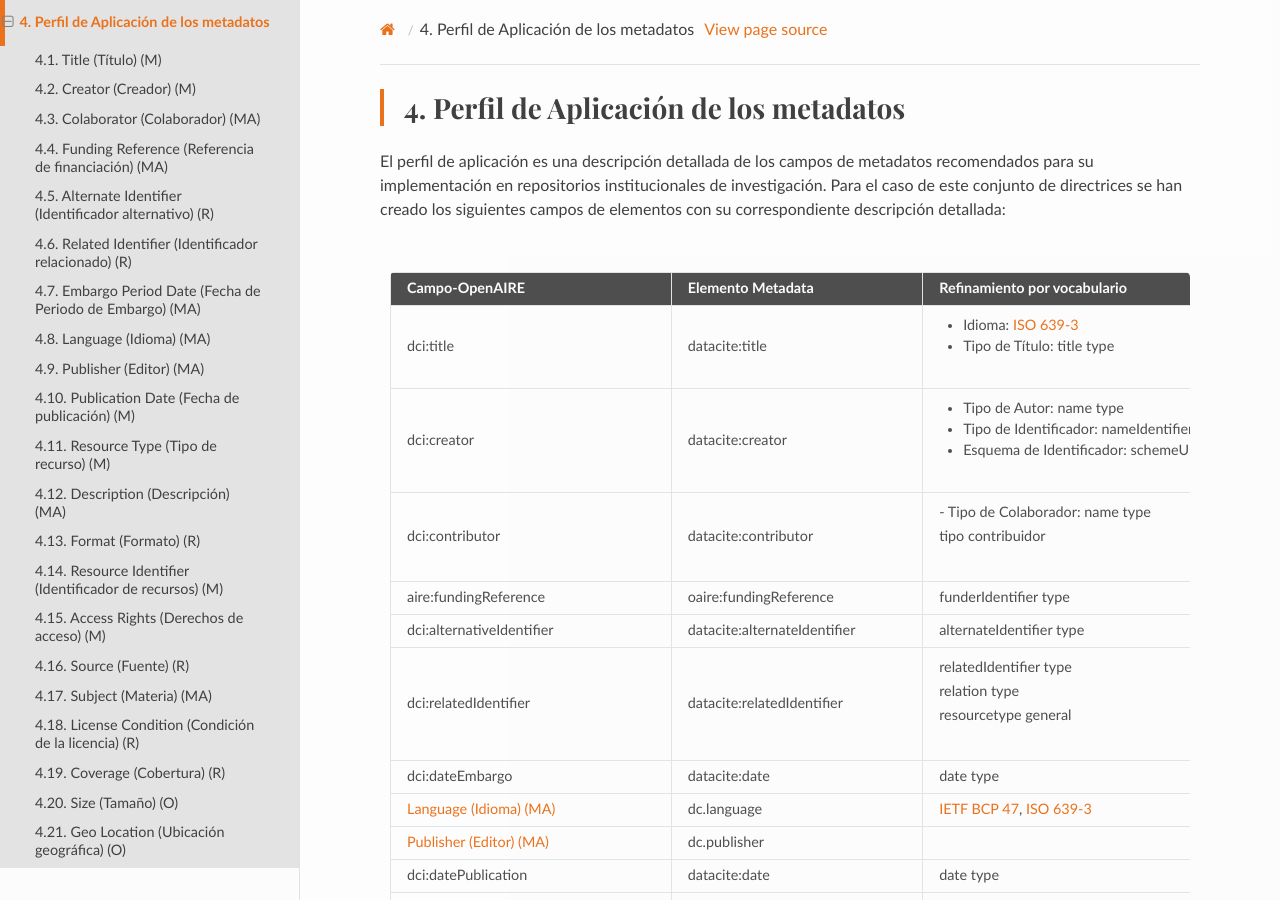
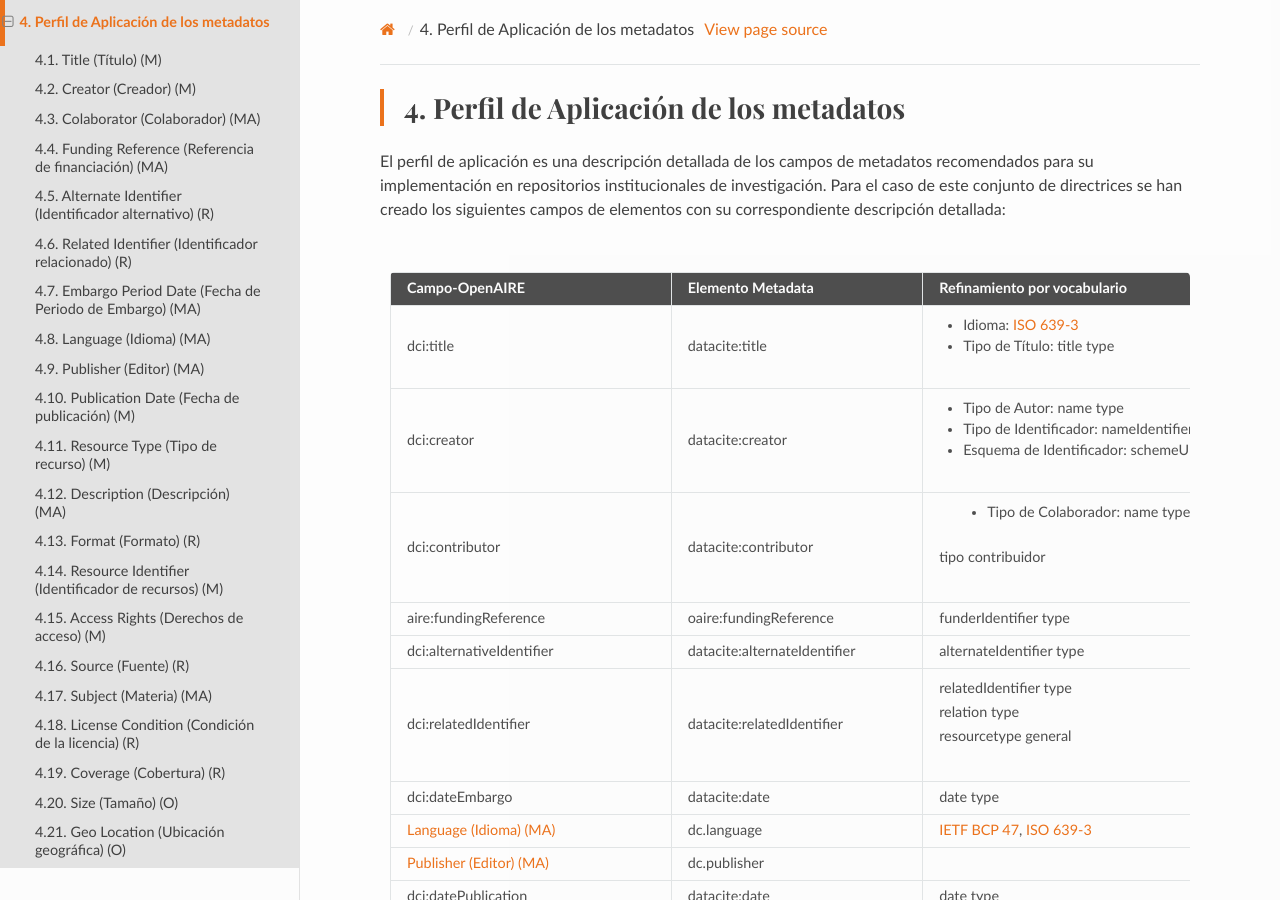
Before and after one commit to rcic/openaire4, a Sphinx documentation site: the page built from docs/descGenPer.rst, in a window 1280 px wide and 900 px high. Built offline with Sphinx 7.4.7 and the Read the Docs theme 2.0.0, drawn with Linux system fonts in a browser that asks for light colours; some web fonts are replaced; a script that is not in the unit is left out.

Commit message:
correcion

```diff
--- a/docs/descGenPer.rst
+++ b/docs/descGenPer.rst
@@ -15,7 +15,7 @@
 :ref:`dci:creator`                         datacite:creator                     * Tipo de Autor: :ref:`name type <vocab:nametype_nametype>`
                                                                                 * Tipo de Identificador: nameIdentifierScheme
                                                                                 * Esquema de Identificador: schemeURI
-:ref:`dci:contributor`                     datacite:contributor                | - Tipo de Colaborador: :ref:`name type <vocab:nametype_nametype>`
+:ref:`dci:contributor`                     datacite:contributor                 * Tipo de Colaborador: :ref:`name type <vocab:nametype_nametype>`
                                                                                | :ref:`tipo contribuidor <vocab:contributortype_contributortype>`
 :ref:`aire:fundingReference`               oaire:fundingReference              :ref:`funderIdentifier type <vocab:funderIdentifiertype_identifiertype>`
 :ref:`dci:alternativeIdentifier`           datacite:alternateIdentifier        :ref:`alternateIdentifier type <vocab:alternateIdentifiertype_identifiertype>`
```
